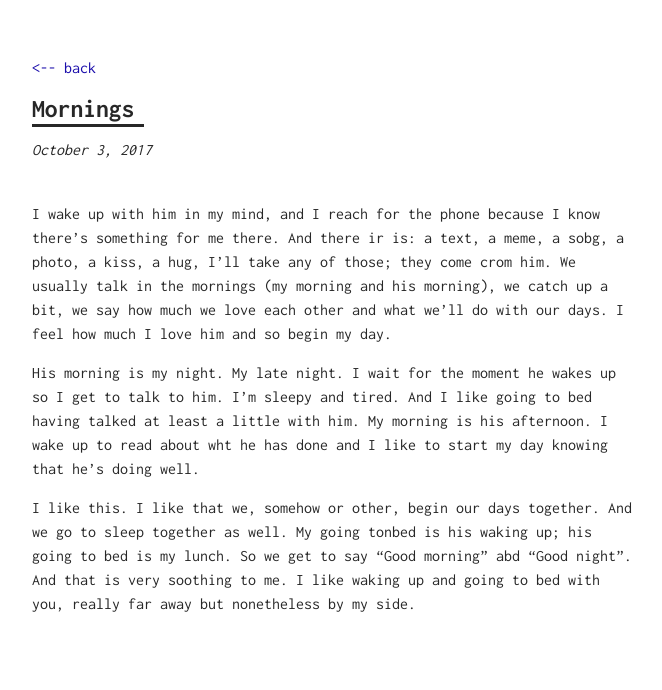
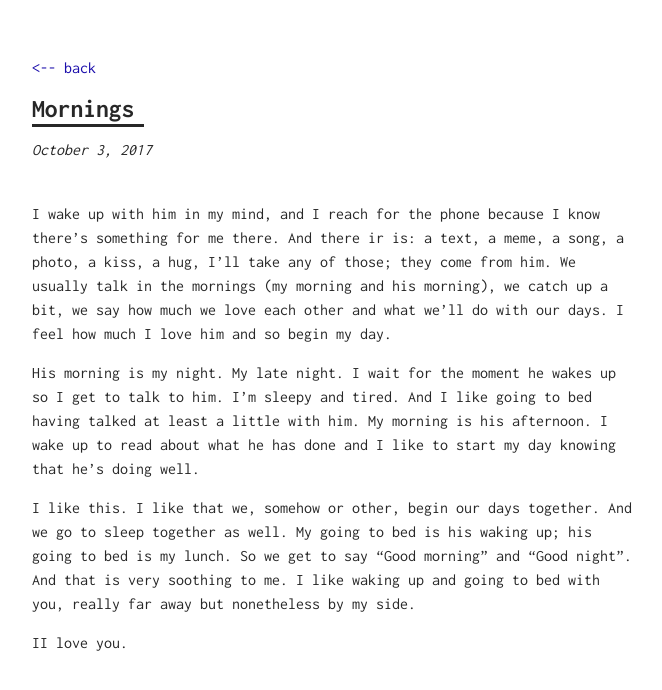
Before and after one commit to onemonthofindieblues/onemonthofindiesblues.github.io, a Jekyll site: the page built from _posts/2017-10-03-Mornings.md, in a window 1280 px wide. Shown: the top 690 px of the page, without its empty margins (308-970 px from the left). Built offline with Jekyll 4.4.1, drawn with Linux system fonts in a browser that asks for light colours.

Commit message:
Update 2017-10-03-Mornings.md

```diff
--- a/_posts/2017-10-03-Mornings.md
+++ b/_posts/2017-10-03-Mornings.md
@@ -3,11 +3,13 @@ layout: post
 title: Mornings
 category: her
 ---
-I wake up with him in my mind, and I reach for the phone because I know there's something for me there. And there ir is: a text, a meme, a sobg, a photo, a kiss, a hug, I'll take any of those; they come crom him.
+I wake up with him in my mind, and I reach for the phone because I know there's something for me there. And there ir is: a text, a meme, a song, a photo, a kiss, a hug, I'll take any of those; they come from him.
 We usually talk in the mornings (my morning and his morning), we catch up a bit, we say how much we love each other and what we'll do with our days. I feel how much I love him and so begin my day.
 
 His morning is my night. My late night. I wait for the moment he wakes up so I get to talk to him. I'm sleepy and tired. And I like going to bed having talked at least a little with him.
-My morning is his afternoon. I wake up to read about wht he has done and I like to start my day knowing that he's doing well.
+My morning is his afternoon. I wake up to read about what he has done and I like to start my day knowing that he's doing well.
 
-I like this. I like that we, somehow or other, begin our days together. And we go to sleep together as well. My going tonbed is his waking up; his going to bed is my lunch. So we get to say "Good morning" abd "Good night". And that is very soothing to me.
+I like this. I like that we, somehow or other, begin our days together. And we go to sleep together as well. My going to bed is his waking up; his going to bed is my lunch. So we get to say "Good morning" and "Good night". And that is very soothing to me.
 I like waking up and going to bed with you, really far away but nonetheless by my side.
+
+II love you.
```
